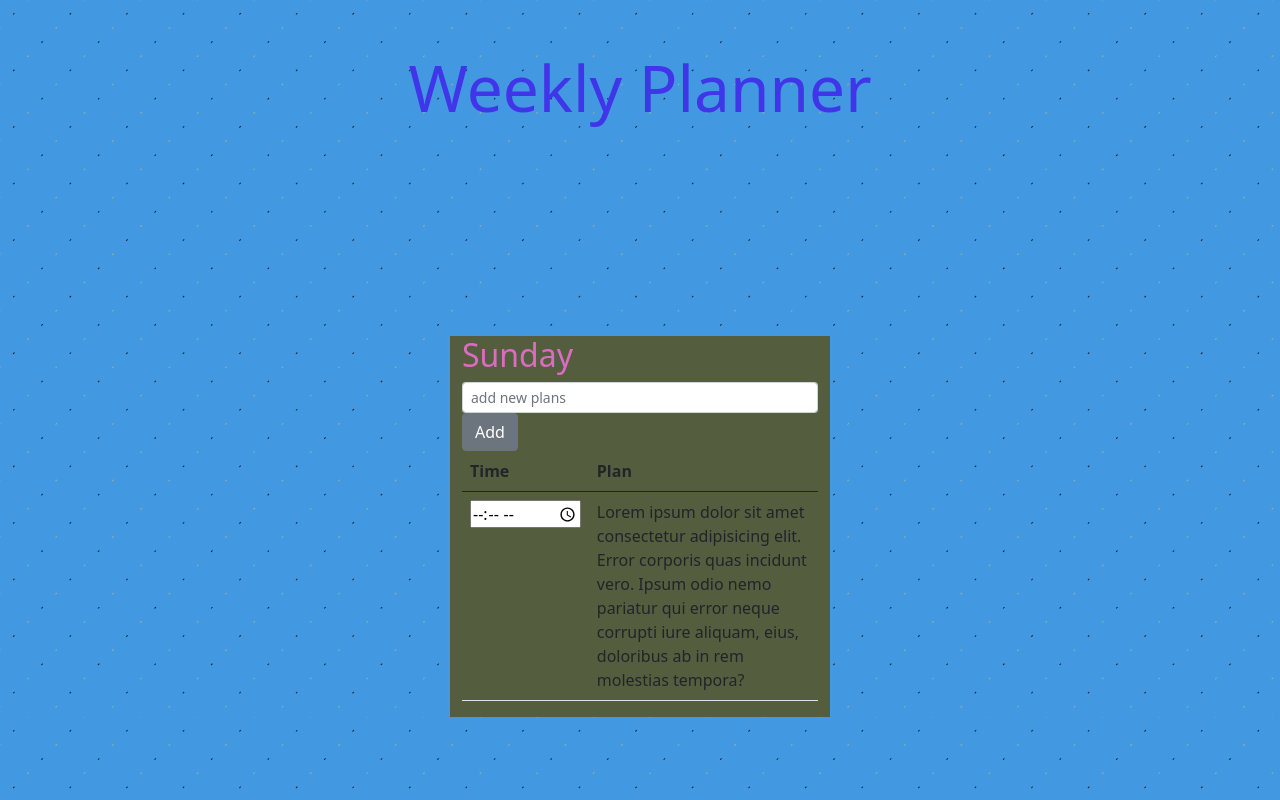
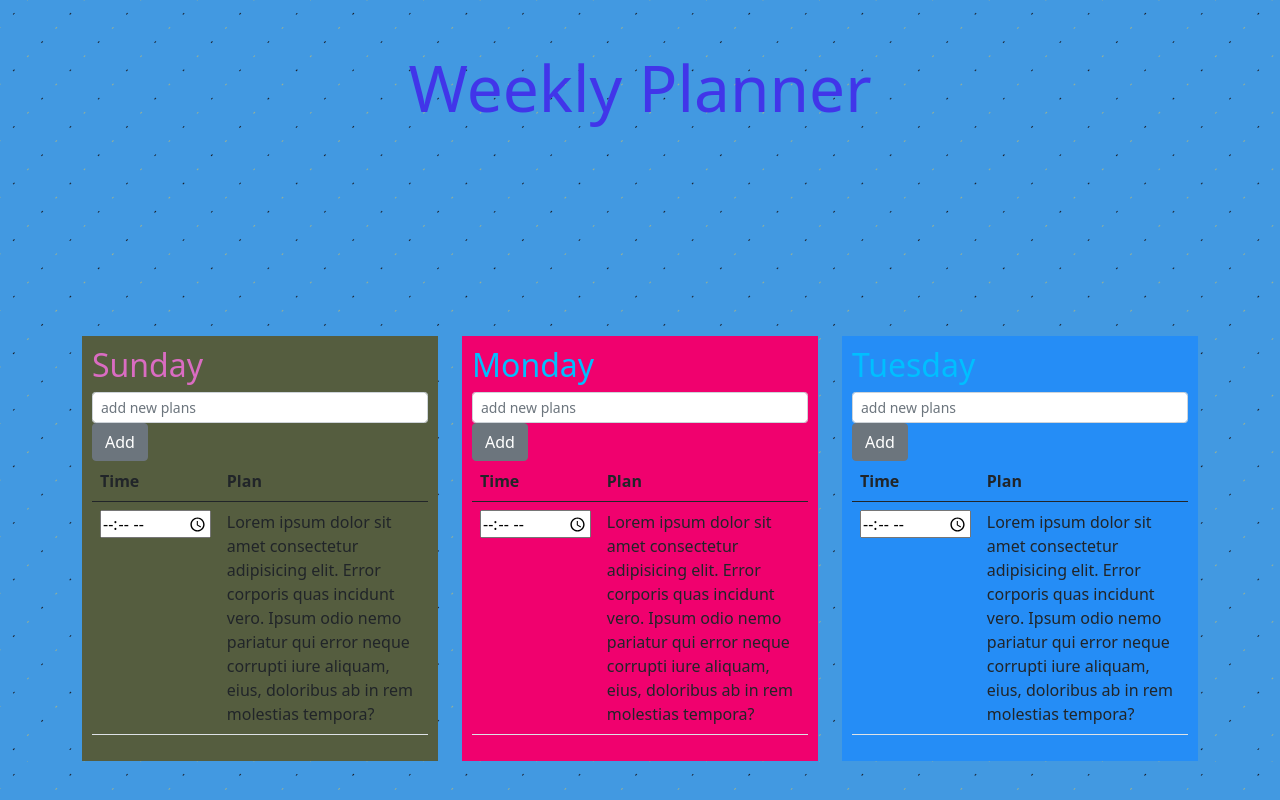
Before and after one commit to dwikbtn/simple-vanilaJs-project, a website: page projects/dailyPlaner/dailyPlanner.html in a window 1280 px wide. Drawn offline with nearby package versions, Linux system fonts and the light colour scheme.

Commit message:
fixing style between day

```diff
--- a/projects/dailyPlaner/dailyPlanner.css
+++ b/projects/dailyPlaner/dailyPlanner.css
@@ -14,9 +14,10 @@ h1.header {
   text-align: center;
 }
 
-.day {
-  background-color: rgb(16, 143, 165);
+.day-margin {
+  padding: 10px;
 }
+
 .day h2 {
   color: deepskyblue;
 }
--- a/projects/dailyPlaner/dailyPlanner.html
+++ b/projects/dailyPlaner/dailyPlanner.html
@@ -13,8 +13,55 @@
   <main>
     <div class="container planner">
       <div class="row justify-content-md-center mt-3">
-        <div class="sunday day col-sm-4">
+        <div class="sunday day col-sm-4 ">
+          <div class="day-margin">
             <h2>Sunday</h2>
+              <input type="text"class='form-control form-control-sm add-planner' placeholder="add new plans" >
+              <button type="button" class="btn btn-secondary">Add</button>
+              <div class="listPlan">
+                <table class="table">
+                  <thead>
+                    <tr>
+                      <th>Time</th>
+                      <th>Plan</th>
+                    </tr>
+                  </thead>
+                  <tbody>
+                    <tr>
+                      <td><input type="time"></td>
+                      <td>Lorem ipsum dolor sit amet consectetur adipisicing elit. Error corporis quas incidunt vero. Ipsum odio nemo pariatur qui error neque corrupti iure aliquam, eius, doloribus ab in rem molestias tempora?</td>
+                    </tr>
+                  </tbody>
+                </table>
+              </div>
+           </div>
+        </div>
+        <div class="monday day col-sm-4 ">
+          <div class="day-margin">
+            <h2>Monday</h2>
+              <input type="text"class='form-control form-control-sm add-planner' placeholder="add new plans" >
+              <button type="button" class="btn btn-secondary">Add</button>
+              <div class="listPlan">
+                <table class="table">
+                  <thead>
+                    <tr>
+                      <th>Time</th>
+                      <th>Plan</th>
+                    </tr>
+                  </thead>
+                  <tbody>
+                    <tr>
+                      <td><input type="time"></td>
+                      <td>Lorem ipsum dolor sit amet consectetur adipisicing elit. Error corporis quas incidunt vero. Ipsum odio nemo pariatur qui error neque corrupti iure aliquam, eius, doloribus ab in rem molestias tempora?</td>
+                    </tr>
+                  </tbody>
+                </table>
+              </div>
+           </div>
+        </div>
+        <div class="tuesday day col-sm-4 ">
+          <div class="day-margin">
+            <h2>Tuesday</h2>
               <input type="text"class='form-control form-control-sm add-planner' placeholder="add new plans" >
               <button type="button" class="btn btn-secondary">Add</button>
               <div class="listPlan">
--- a/projects/dailyPlaner/dailyPlanner.js
+++ b/projects/dailyPlaner/dailyPlanner.js
@@ -1,13 +1,19 @@
+let rndm = null;
 function random_bg_color() {
   const x = Math.floor(Math.random() * 256);
   const y = Math.floor(Math.random() * 256);
   const z = Math.floor(Math.random() * 256);
   const bgColor = "rgb(" + x + "," + y + "," + z + ")";
+  rndm = bgColor;
+}
 
-  const bgDay = document.querySelector(".day");
-  const bgEachDay = document.querySelector(".day h2");
-  bgDay.style.background = bgColor;
-  bgEachDay.style.color = bgColor;
+function change_bg() {
+  const bgDay = document.querySelectorAll(".day-margin");
+
+  bgDay.forEach((color) => {
+    random_bg_color();
+    color.style.background = rndm;
+  });
 }
 
 function random_day_color() {
@@ -19,5 +25,6 @@ function random_day_color() {
   const bgEachDay = document.querySelector(".day h2");
   bgEachDay.style.color = rndmColor;
 }
-random_bg_color();
+
+change_bg();
 random_day_color();
```
Lines whose indentation alone changed are shown as unchanged.
